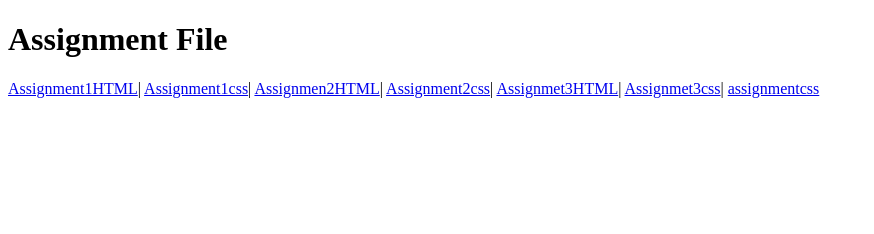
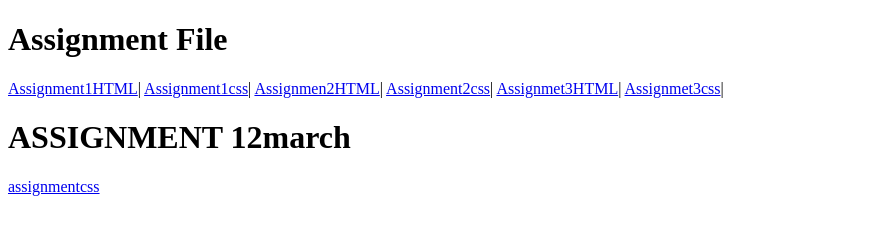
Before and after one commit to msghanwat/Assignment12, a plain HTML site: page index.html in a window 1280 px wide. Shown: the whole page, without its empty margins (0-874 px from the left). Drawn offline with Linux system fonts and the light colour scheme.

Commit message:
indexfile

```diff
--- a/index.html
+++ b/index.html
@@ -9,6 +9,7 @@
         <a href="/css/assignment2.css">Assignment2css</a>|
         <a href="/css/assignment3.html">Assignmet3HTML</a>|
         <a href="/css/assignment3.css">Assignmet3css</a>|
+        <h1>ASSIGNMENT 12march</h1>
         <a href="css/11marchassignment/assignment.html">assignmentcss</a>
     </body>
 </html>
```
